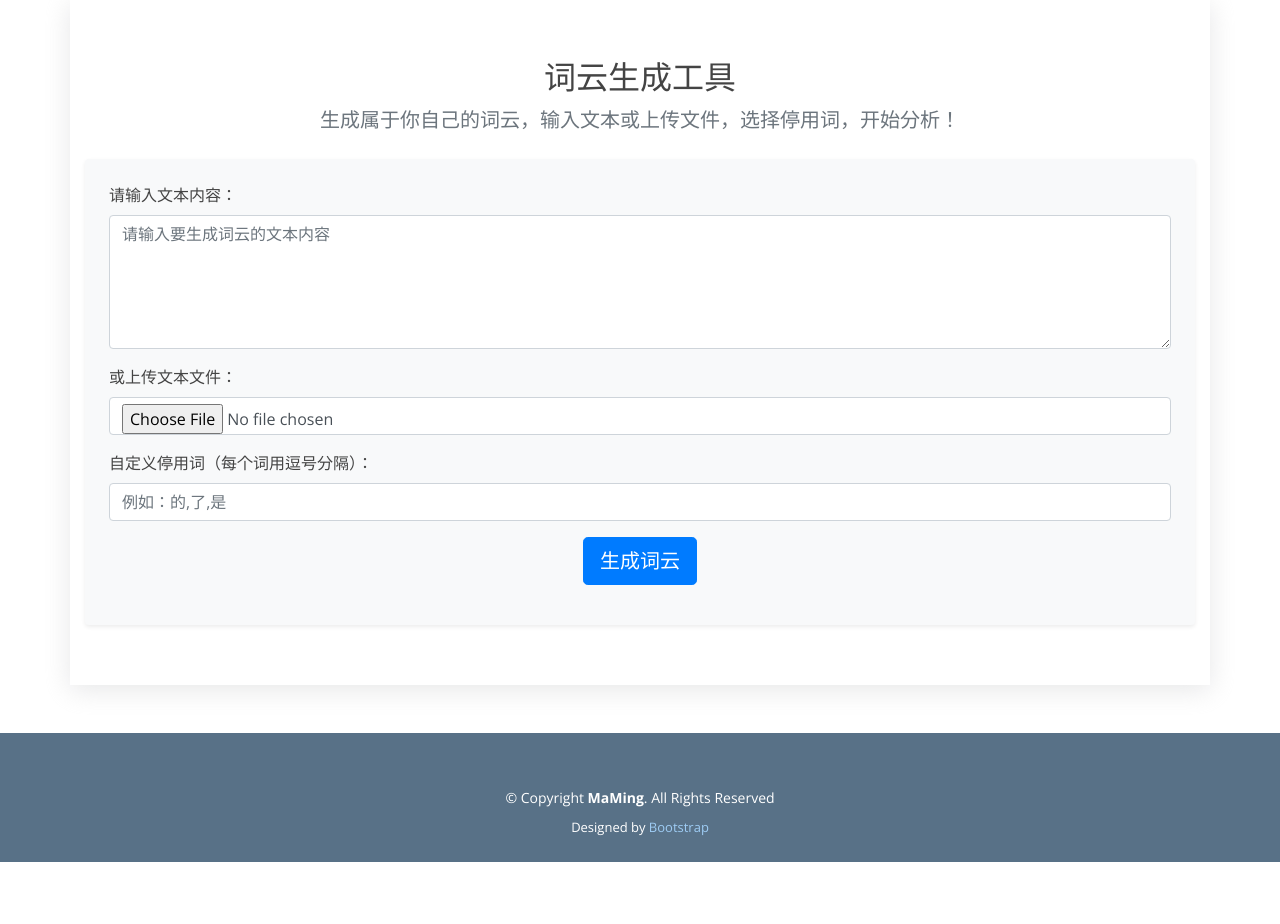
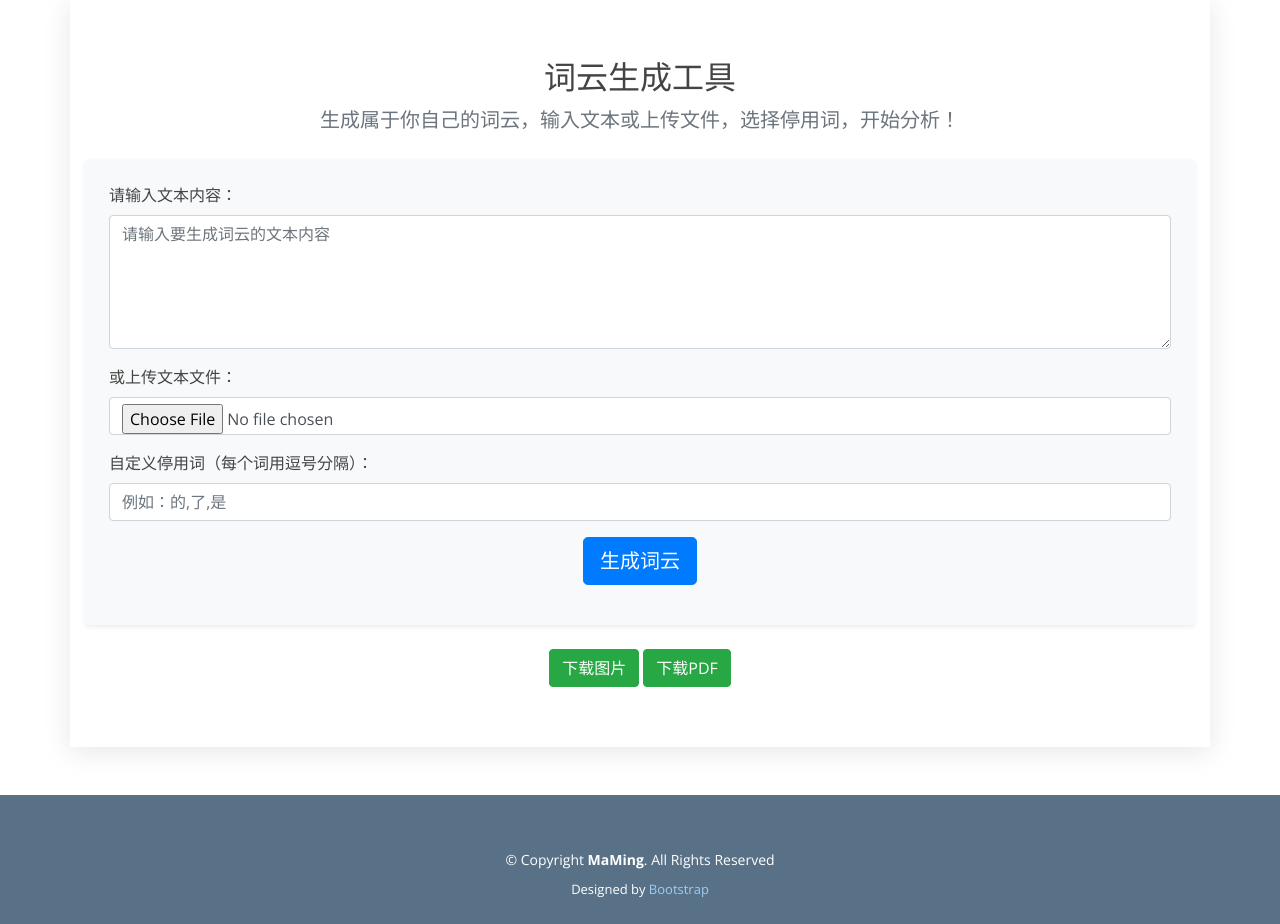
Before and after one commit to FanZDStar/ChartCloudRepo, a Flask app: page /WordCloudTool in a window 1280 px wide. Shown: the part 162-1086 px from the top of the page. Before the commit the page ends 1024 px from the top, so only its background shows below. Run offline with Flask 3, Linux system fonts and the light colour scheme; some libraries are stand-ins or nearby versions.

Commit message:
Add word cloud export functionality with options to download as image or PDF

```diff
--- a/templates/WordCloudTool.html
+++ b/templates/WordCloudTool.html
@@ -25,6 +25,10 @@
 
   <!-- Template Main CSS File -->
   <link href="../static/assets/css/style.css" rel="stylesheet">
+
+  <!-- 引入 html2canvas 和 jsPDF -->
+  <script src="http://html2canvas.hertzen.com/dist/html2canvas.js"></script>
+  <script src="https://cdnjs.cloudflare.com/ajax/libs/jspdf/2.5.1/jspdf.umd.min.js"></script>
 </head>
 
 <body>
@@ -102,6 +106,12 @@
         <div id="wordcloud-image" class="mt-5 text-center">
           <img id="generated-wordcloud" src="" alt="生成的词云将显示在这里" class="img-fluid" style="max-width: 80%; height: auto;">
         </div>
+
+        <!-- 导出按钮 -->
+        <div class="text-center mt-4">
+          <button id="download-image" class="btn btn-success">下载图片</button>
+          <button id="download-pdf" class="btn btn-success">下载PDF</button>
+        </div>
       </section>
     </div>
   </section>
@@ -157,6 +167,36 @@
         textInput.disabled = false;  // Enable text input if no file selected
       }
     });
+
+    // 导出为图片
+    document.getElementById("download-image").addEventListener("click", function() {
+      const imgElement = document.getElementById("generated-wordcloud");
+
+      // 使用 html2canvas 获取该元素的画布
+      html2canvas(imgElement).then(function(canvas) {
+        const dataURL = canvas.toDataURL("image/png");
+
+        const link = document.createElement("a");
+        link.href = dataURL;
+        link.download = "wordcloud.png";
+        link.click();
+      });
+    });
+
+    // 导出为PDF
+    document.getElementById("download-pdf").addEventListener("click", function() {
+      const imgElement = document.getElementById("generated-wordcloud");
+
+      html2canvas(imgElement).then(function(canvas) {
+        const imgData = canvas.toDataURL("image/png");
+
+        const { jsPDF } = window.jspdf;
+        const pdf = new jsPDF();
+
+        pdf.addImage(imgData, 'PNG', 10, 10, 180, 160);  // 设置图片大小和位置
+        pdf.save("wordcloud.pdf");
+      });
+    });
   </script>
 
 </body>
```
Also changed, not shown: static/assets/img/generated_wordcloud.jpg.
